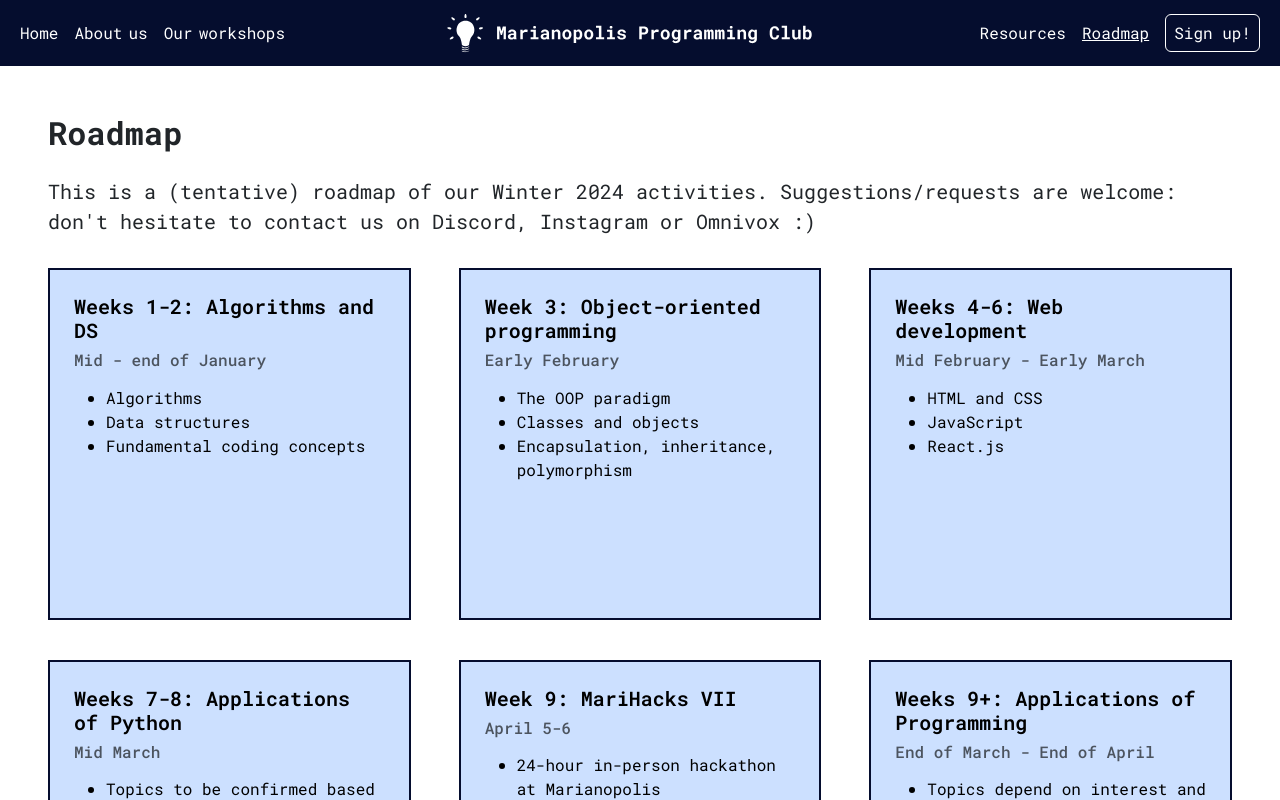
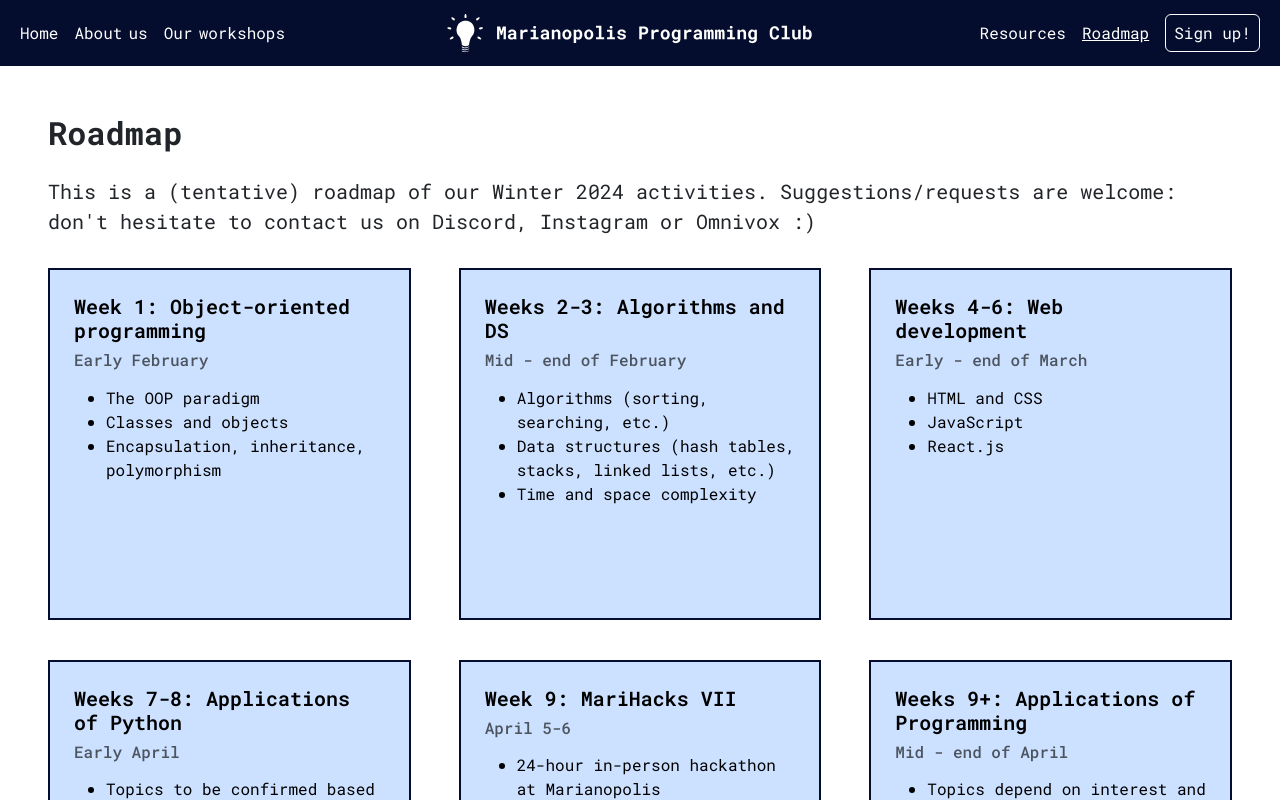
Before and after one commit to MariHacks/mariprogramming, a SvelteKit app: page /roadmap in a window 1280 px wide. Shown: the top 800 px of the page. Built offline with nearby package versions, Linux system fonts and the light colour scheme.

Commit message:
chore: update events and roadmap for w24

```diff
--- a/package.json
+++ b/package.json
@@ -11,7 +11,7 @@
 	},
 	"devDependencies": {
 		"@sveltejs/adapter-auto": "^3.0.0",
-		"@sveltejs/adapter-vercel": "^4.0.3",
+		"@sveltejs/adapter-vercel": "^4.0.5",
 		"@sveltejs/kit": "^2.4.3",
 		"@sveltejs/vite-plugin-svelte": "^3.0.0",
 		"@types/eslint": "8.56.0",
--- a/src/routes/roadmap/+page.svelte
+++ b/src/routes/roadmap/+page.svelte
@@ -21,16 +21,16 @@
 </div>
 
 <CardRow topSpacing={false}>
-  <Card title='Weeks 1-2: Algorithms and DS' subtitle='Mid - end of January' desc='' list={['Algorithms', 'Data structures', 'Fundamental coding concepts']} links='' arrow='' />
-  <Card title='Week 3: Object-oriented programming' subtitle='Early February' desc=''
+  <Card title='Week 1: Object-oriented programming' subtitle='Early February' desc=''
   list={['The OOP paradigm', 'Classes and objects', 'Encapsulation, inheritance, polymorphism']} links='' arrow='' />
-  <Card title='Weeks 4-6: Web development' subtitle='Mid February - Early March' desc='' list={['HTML and CSS', 'JavaScript', 'React.js']} links='' arrow='' />
-  <Card title='Weeks 7-8: Applications of Python' subtitle='Mid March' desc=''
+  <Card title='Weeks 2-3: Algorithms and DS' subtitle='Mid - end of February' desc='' list={['Algorithms (sorting, searching, etc.)', 'Data structures (hash tables, stacks, linked lists, etc.)', 'Time and space complexity']} links='' arrow='' />
+  <Card title='Weeks 4-6: Web development' subtitle='Early - end of March' desc='' list={['HTML and CSS', 'JavaScript', 'React.js']} links='' arrow='' />
+  <Card title='Weeks 7-8: Applications of Python' subtitle='Early April' desc=''
   list={['Topics to be confirmed based on interest and resources', 'Data science', 'Backend development']} links='' arrow='' />
   <Card title='Week 9: MariHacks VII' subtitle='April 5-6' desc=''
         list={['24-hour in-person hackathon at Marianopolis', 'Open to high school and CEGEP students', 'Beginner and advanced challenges', 'Workshops and seminars', 'Free food and prizes!']}
         links={{ 'MariHacks website': 'https://www.marihacks.com/' }} arrow='' />
-  <Card title='Weeks 9+: Applications of Programming' subtitle='End of March - End of April' desc=''
+  <Card title='Weeks 9+: Applications of Programming' subtitle='Mid - end of April' desc=''
         list={['Topics depend on interest and resources', 'Arduino (hardware/robotics)', 'Game development', 'Backend with JavaScript', 'Command line scripting']} links='' arrow='' />
 </CardRow>
 
```
Also changed, not shown: src/routes/+page.svelte (+6 -4 lines), 1 other file (tests, documents, lock files or other folders).
